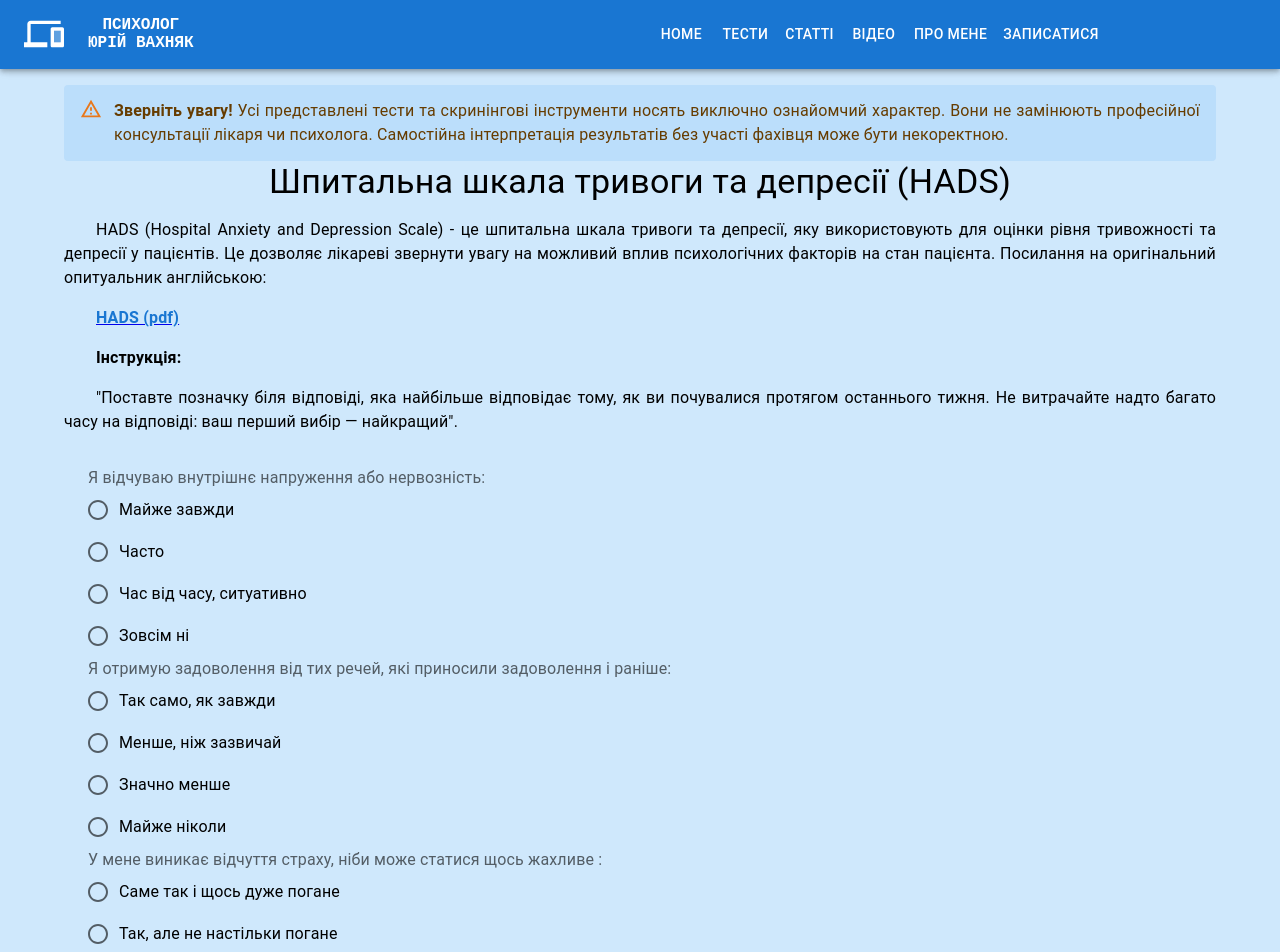
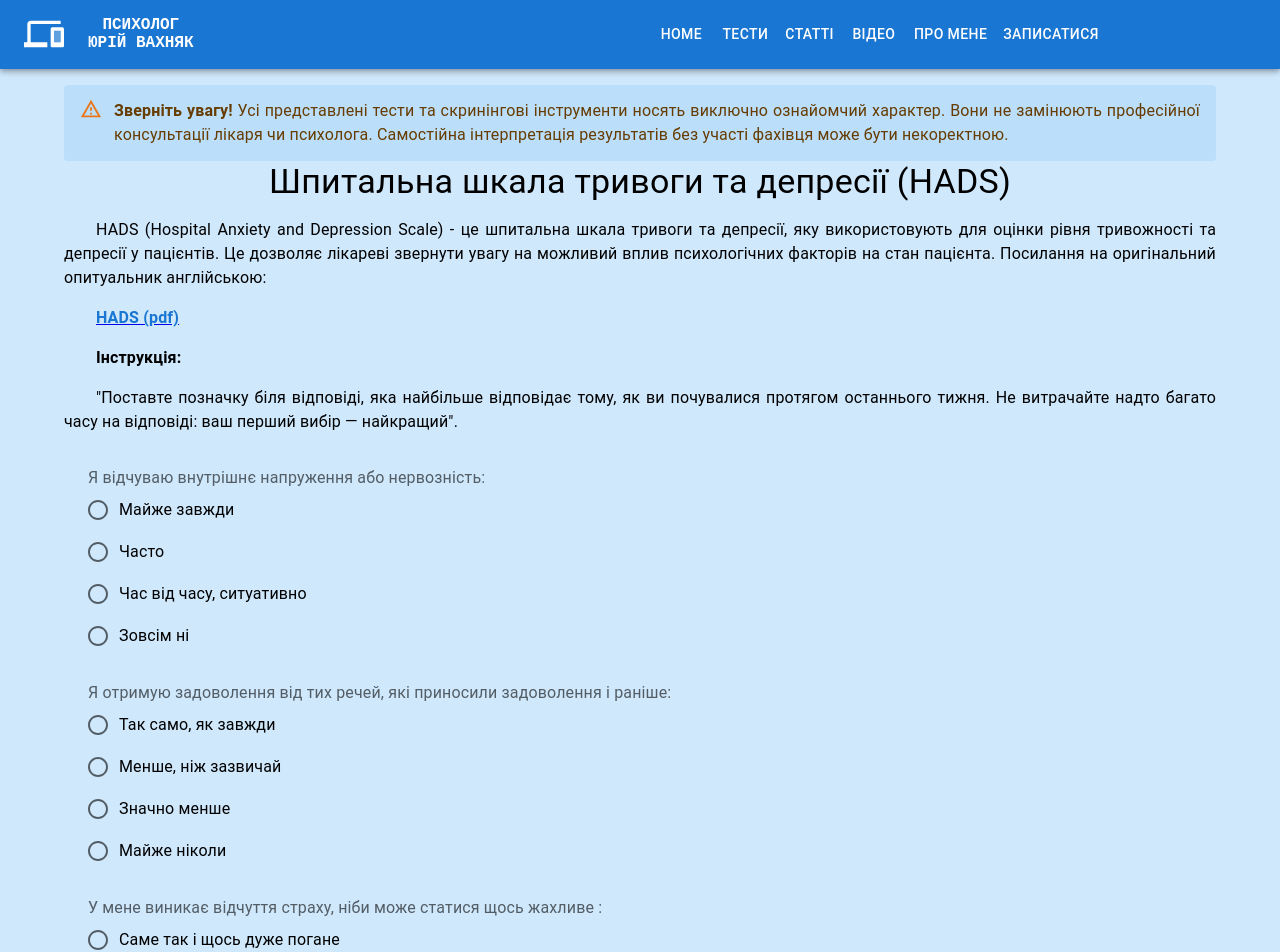
Before and after one commit to YurieVakhnyak/my-lending, a React (Create React App) app: page /tests/0 in a window 1280 px wide. Shown: the top 952 px of the page. Built offline with nearby package versions, Linux system fonts and the light colour scheme.

Commit message:
Update HADSQuestion.js

```diff
--- a/src/components/HADSQuestion.js
+++ b/src/components/HADSQuestion.js
@@ -18,7 +18,7 @@ const HADSQuestion = ({ question, onAnswer }) => {
   };
 
   return (
-    <Container sx={{ textAlign: "justify" }}>
+    <Container sx={{ textAlign: "justify", mb: 3 }}>
       <FormControl component="fieldset" fullWidth>
         <FormLabel>{question.text}</FormLabel>
         <RadioGroup value={value} onChange={handleChange}>
```
